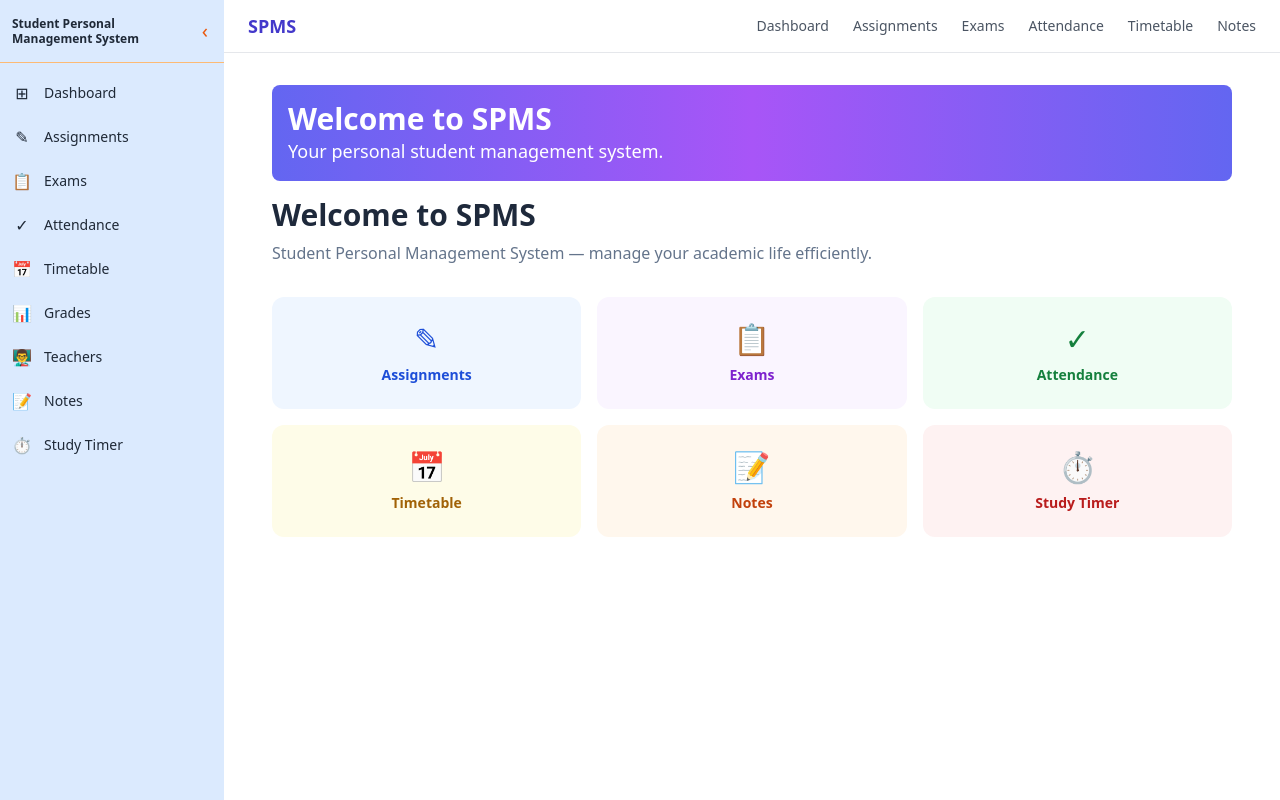
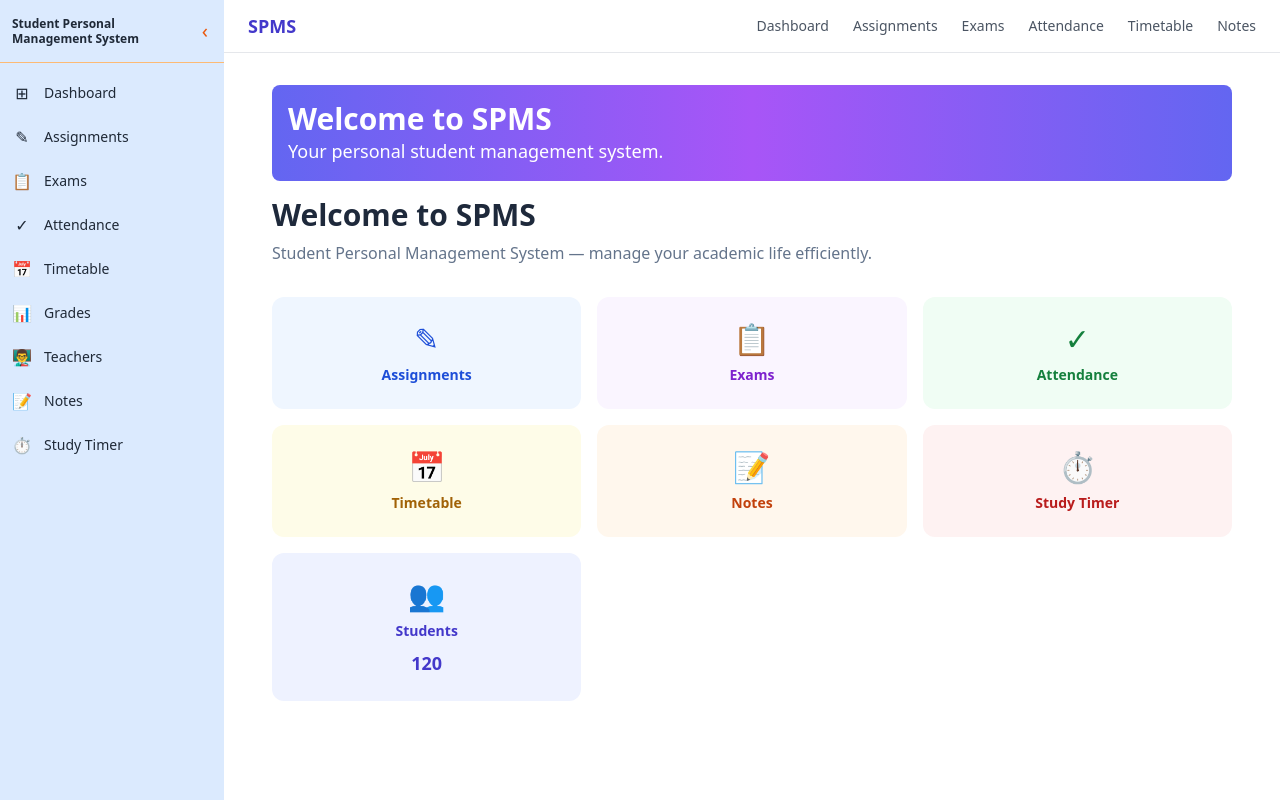
Before and after one commit to bhuvaneshsharma-noi/spms-ai-pipeline, a Next.js app in the folder spms-app/: page / in a window 1280 px wide. Built offline with nearby package versions, Linux system fonts and the light colour scheme.

Commit message:
AI pipeline v2: implement SPMS-40

```diff
--- a/spms-app/app/page.tsx
+++ b/spms-app/app/page.tsx
@@ -15,10 +15,12 @@ export default function HomePage() {
           { href: "/timetable",   label: "Timetable",   icon: "📅", color: "bg-yellow-50 text-yellow-700" },
           { href: "/notes",       label: "Notes",       icon: "📝", color: "bg-orange-50 text-orange-700" },
           { href: "/timer",       label: "Study Timer", icon: "⏱", color: "bg-red-50 text-red-700" },
+          { href: "#",            label: "Students",    icon: "👥", color: "bg-indigo-50 text-indigo-700", count: 120 },
         ].map((item) => (
           <a key={item.href} href={item.href} className={`${item.color} rounded-xl p-6 flex flex-col items-center gap-2 hover:shadow-md transition-shadow`}>
             <span className="text-3xl">{item.icon}</span>
             <span className="font-semibold text-sm">{item.label}</span>
+            {item.count && <span className="text-lg font-bold">{item.count}</span>}
           </a>
         ))}
       </div>
```
